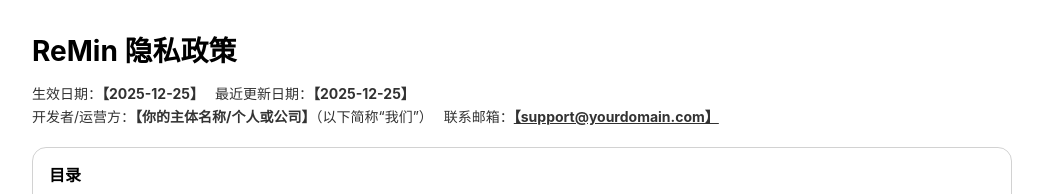
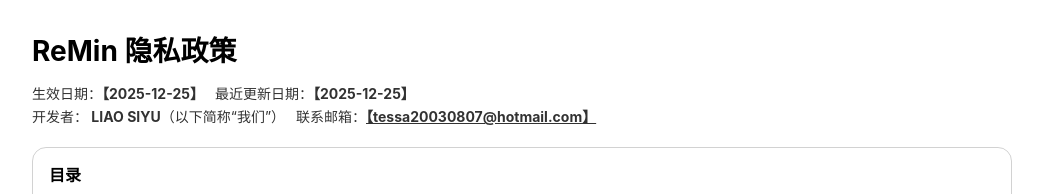
Before and after one commit to fishbbb/privateDocument, a plain HTML site: page index.html in a window 1280 px wide. Shown: the top 194 px of the page, without its empty margins (118-1161 px from the left). Drawn offline with Linux system fonts and the light colour scheme.

Commit message:
Update index.html

```diff
--- a/index.html
+++ b/index.html
@@ -33,8 +33,8 @@
       最近更新日期：<strong>【2025-12-25】</strong>
     </p>
     <p class="meta">
-      开发者/运营方：<strong>【你的主体名称/个人或公司】</strong>（以下简称“我们”）
-      联系邮箱：<strong><a href="mailto:【support@yourdomain.com】">【support@yourdomain.com】</a></strong>
+      开发者：<strong> LIAO SIYU</strong>（以下简称“我们”）
+      联系邮箱：<strong><a href="mailto:【tessa20030807@hotmail.com】">【tessa20030807@hotmail.com】</a></strong>
     </p>
 
     <nav aria-label="目录">
@@ -216,7 +216,7 @@
       </p>
       <ul>
         <li>邮箱：<a href="mailto:【tessa20030807@hotmail.com】">【tessa20030807@hotmail.com】</a></li>
-        <li>开发者/运营方：Tessa LIAO </li>
+        <li>开发者：Tessa LIAO </li>
       </ul>
     </section>
 
```
